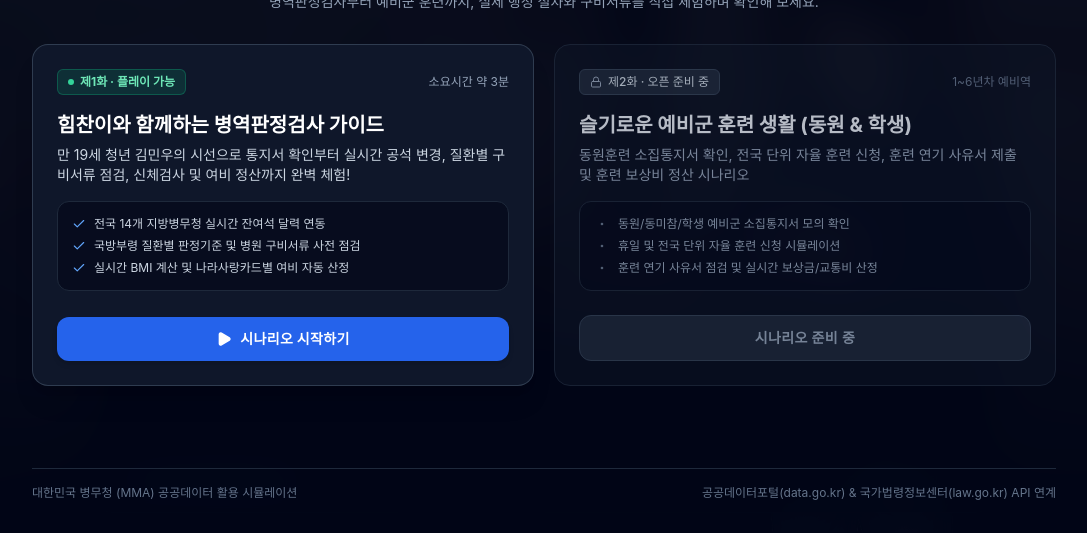
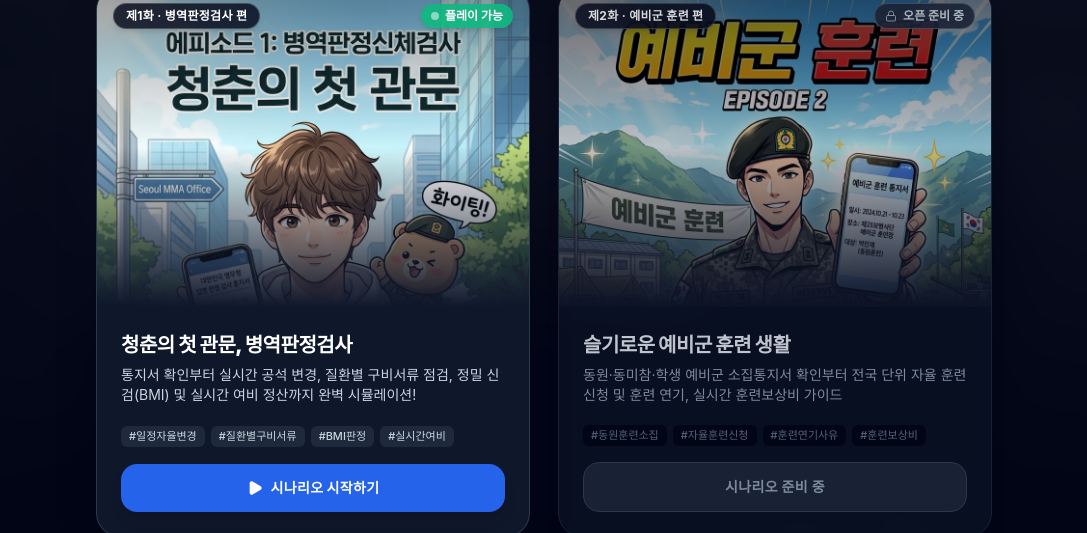
Before and after one commit to wookoon2024-cloud/mmanovel, a plain HTML site: page index.html in a window 1280 px wide. Shown: the part 267-800 px from the top of the page, without its empty margins (96-1183 px from the left). Drawn offline with nearby package versions, Linux system fonts and the light colour scheme; a web font is replaced by a local one.

Commit message:
feat: 메인 화면 시나리오 카드를 직관적인 웹툰 포스터 일러스트 기반의 세로형 카드(EP 01 신검 & EP 02 예비군)로 전면 개편

```diff
--- a/index.html
+++ b/index.html
@@ -140,92 +140,88 @@
         </p>
       </div>
 
-      <!-- 에피소드 카드 2종 (깔끔한 스튜디오형 카드 레이아웃) -->
-      <div class="grid grid-cols-1 md:grid-cols-2 gap-5 pt-2">
+      <!-- 에피소드 카드 2종 (직관적인 세로형 포스터 카드 레이아웃) -->
+      <div class="grid grid-cols-1 md:grid-cols-2 gap-7 max-w-4xl w-full mx-auto pt-2">
 
         <!-- CARD 1: 제1화 병역판정검사 (정식 플레이 가능) -->
-        <div class="group rounded-2xl bg-slate-900 border border-slate-700/90 hover:border-blue-500/80 p-6 flex flex-col justify-between transition-all duration-150 hover:bg-slate-850 shadow-xl hover:shadow-2xl">
-          <div class="space-y-4">
-            <div class="flex items-center justify-between">
-              <span class="px-2.5 py-1 rounded-md bg-emerald-500/15 border border-emerald-500/30 text-emerald-300 text-xs font-bold flex items-center gap-1.5">
-                <span class="w-1.5 h-1.5 rounded-full bg-emerald-400"></span> 제1화 · 플레이 가능
+        <div class="group rounded-3xl bg-slate-900 border border-slate-700/80 hover:border-blue-400 overflow-hidden flex flex-col shadow-2xl transition-all duration-200 transform hover:-translate-y-2">
+          <!-- 포스터 이미지 영역 (상단 세로 3:4 프레임) -->
+          <div class="relative w-full h-[280px] sm:h-[320px] overflow-hidden bg-slate-950">
+            <img src="assets/ep1_cover.jpg" alt="제1화 병역판정검사" class="w-full h-full object-cover object-top transition duration-300 group-hover:scale-105">
+            <div class="absolute inset-0 bg-gradient-to-t from-slate-900 via-transparent to-black/40"></div>
+
+            <!-- 이미지 상단 배지 -->
+            <div class="absolute top-4 left-4 right-4 flex items-center justify-between">
+              <span class="px-3 py-1 rounded-full bg-slate-950/80 backdrop-blur-md border border-white/20 text-white text-xs font-bold tracking-wide shadow-md">
+                제1화 · 병역판정검사 편
               </span>
-              <span class="text-xs text-slate-400">
-                소요시간 약 3분
+              <span class="px-2.5 py-1 rounded-full bg-emerald-500/90 text-white text-xs font-bold flex items-center gap-1.5 shadow-md">
+                <span class="w-2 h-2 rounded-full bg-white animate-pulse"></span> 플레이 가능
               </span>
             </div>
+          </div>
 
+          <!-- 하단 설명 및 버튼 영역 -->
+          <div class="p-5 sm:p-6 flex-1 flex flex-col justify-between space-y-4">
             <div>
-              <h3 class="text-lg sm:text-xl font-bold text-white group-hover:text-blue-300 transition">
-                힘찬이와 함께하는 병역판정검사 가이드
+              <h3 class="text-lg sm:text-xl font-black text-white group-hover:text-blue-300 transition tracking-tight">
+                청춘의 첫 관문, 병역판정검사
               </h3>
               <p class="text-xs sm:text-sm text-slate-300 mt-1.5 leading-relaxed">
-                만 19세 청년 김민우의 시선으로 통지서 확인부터 실시간 공석 변경, 질환별 구비서류 점검, 신체검사 및 여비 정산까지 완벽 체험!
+                통지서 확인부터 실시간 공석 변경, 질환별 구비서류 점검, 정밀 신검(BMI) 및 실시간 여비 정산까지 완벽 시뮬레이션!
               </p>
             </div>
 
-            <div class="space-y-1.5 bg-slate-950/60 p-3.5 rounded-xl border border-slate-800 text-xs text-slate-300">
-              <div class="flex items-center gap-2">
-                <i data-lucide="check" class="w-3.5 h-3.5 text-blue-400 shrink-0"></i>
-                <span>전국 14개 지방병무청 실시간 잔여석 달력 연동</span>
-              </div>
-              <div class="flex items-center gap-2">
-                <i data-lucide="check" class="w-3.5 h-3.5 text-blue-400 shrink-0"></i>
-                <span>국방부령 질환별 판정기준 및 병원 구비서류 사전 점검</span>
-              </div>
-              <div class="flex items-center gap-2">
-                <i data-lucide="check" class="w-3.5 h-3.5 text-blue-400 shrink-0"></i>
-                <span>실시간 BMI 계산 및 나라사랑카드별 여비 자동 산정</span>
-              </div>
+            <div class="flex flex-wrap gap-1.5 pt-1">
+              <span class="text-[11px] px-2 py-0.5 rounded-md bg-slate-800 text-slate-300 font-medium">#일정자율변경</span>
+              <span class="text-[11px] px-2 py-0.5 rounded-md bg-slate-800 text-slate-300 font-medium">#질환별구비서류</span>
+              <span class="text-[11px] px-2 py-0.5 rounded-md bg-slate-800 text-slate-300 font-medium">#BMI판정</span>
+              <span class="text-[11px] px-2 py-0.5 rounded-md bg-slate-800 text-slate-300 font-medium">#실시간여비</span>
             </div>
-          </div>
 
-          <div class="pt-6">
-            <button onclick="startEpisode(1)" class="w-full py-3 rounded-xl bg-blue-600 hover:bg-blue-500 text-white font-bold text-sm tracking-wide flex items-center justify-center gap-2 shadow-md transition cursor-pointer">
+            <button onclick="startEpisode(1)" class="w-full py-3.5 rounded-2xl bg-blue-600 hover:bg-blue-500 text-white font-black text-sm tracking-wide flex items-center justify-center gap-2 shadow-lg transition transform hover:scale-[1.01] cursor-pointer">
               <i data-lucide="play" class="w-4 h-4 fill-white"></i> 시나리오 시작하기
             </button>
           </div>
         </div>
 
         <!-- CARD 2: 제2화 예비군 훈련 (준비 중) -->
-        <div class="group rounded-2xl bg-slate-900/60 border border-slate-800 p-6 flex flex-col justify-between transition-all duration-150 opacity-80 hover:opacity-100">
-          <div class="space-y-4">
-            <div class="flex items-center justify-between">
-              <span class="px-2.5 py-1 rounded-md bg-slate-800 border border-slate-700 text-slate-300 text-xs font-medium flex items-center gap-1.5">
-                <i data-lucide="lock" class="w-3 h-3 text-slate-400"></i> 제2화 · 오픈 준비 중
+        <div class="group rounded-3xl bg-slate-900/70 border border-slate-800 hover:border-amber-500/60 overflow-hidden flex flex-col shadow-xl transition-all duration-200 opacity-85 hover:opacity-100">
+          <!-- 포스터 이미지 영역 (상단 세로 3:4 프레임) -->
+          <div class="relative w-full h-[280px] sm:h-[320px] overflow-hidden bg-slate-950">
+            <img src="assets/ep2_cover.jpg" alt="제2화 예비군 훈련" class="w-full h-full object-cover object-top transition duration-300 group-hover:scale-105 opacity-90">
+            <div class="absolute inset-0 bg-gradient-to-t from-slate-900 via-transparent to-black/50"></div>
+
+            <!-- 이미지 상단 배지 -->
+            <div class="absolute top-4 left-4 right-4 flex items-center justify-between">
+              <span class="px-3 py-1 rounded-full bg-slate-950/80 backdrop-blur-md border border-white/20 text-white text-xs font-bold tracking-wide shadow-md">
+                제2화 · 예비군 훈련 편
               </span>
-              <span class="text-xs text-slate-500">
-                1~6년차 예비역
+              <span class="px-2.5 py-1 rounded-full bg-slate-800/90 border border-slate-600 text-slate-300 text-xs font-bold flex items-center gap-1.5">
+                <i data-lucide="lock" class="w-3 h-3 text-slate-400"></i> 오픈 준비 중
               </span>
             </div>
+          </div>
 
+          <!-- 하단 설명 및 버튼 영역 -->
+          <div class="p-5 sm:p-6 flex-1 flex flex-col justify-between space-y-4">
             <div>
-              <h3 class="text-lg sm:text-xl font-bold text-slate-200">
-                슬기로운 예비군 훈련 생활 (동원 & 학생)
+              <h3 class="text-lg sm:text-xl font-black text-slate-200 group-hover:text-amber-300 transition tracking-tight">
+                슬기로운 예비군 훈련 생활
               </h3>
               <p class="text-xs sm:text-sm text-slate-400 mt-1.5 leading-relaxed">
-                동원훈련 소집통지서 확인, 전국 단위 자율 훈련 신청, 훈련 연기 사유서 제출 및 훈련 보상비 정산 시나리오
+                동원·동미참·학생 예비군 소집통지서 확인부터 전국 단위 자율 훈련 신청 및 훈련 연기, 실시간 훈련보상비 가이드
               </p>
             </div>
 
-            <div class="space-y-1.5 bg-slate-950/40 p-3.5 rounded-xl border border-slate-800 text-xs text-slate-400">
-              <div class="flex items-center gap-2">
-                <i data-lucide="dot" class="w-4 h-4 text-slate-500 shrink-0"></i>
-                <span>동원/동미참/학생 예비군 소집통지서 모의 확인</span>
-              </div>
-              <div class="flex items-center gap-2">
-                <i data-lucide="dot" class="w-4 h-4 text-slate-500 shrink-0"></i>
-                <span>휴일 및 전국 단위 자율 훈련 신청 시뮬레이션</span>
-              </div>
-              <div class="flex items-center gap-2">
-                <i data-lucide="dot" class="w-4 h-4 text-slate-500 shrink-0"></i>
-                <span>훈련 연기 사유서 점검 및 실시간 보상금/교통비 산정</span>
-              </div>
+            <div class="flex flex-wrap gap-1.5 pt-1">
+              <span class="text-[11px] px-2 py-0.5 rounded-md bg-slate-950 text-slate-500 font-medium">#동원훈련소집</span>
+              <span class="text-[11px] px-2 py-0.5 rounded-md bg-slate-950 text-slate-500 font-medium">#자율훈련신청</span>
+              <span class="text-[11px] px-2 py-0.5 rounded-md bg-slate-950 text-slate-500 font-medium">#훈련연기사유</span>
+              <span class="text-[11px] px-2 py-0.5 rounded-md bg-slate-950 text-slate-500 font-medium">#훈련보상비</span>
             </div>
-          </div>
 
-          <div class="pt-6">
-            <button onclick="startEpisode(2)" class="w-full py-3 rounded-xl bg-slate-800 hover:bg-slate-750 border border-slate-700 text-slate-400 hover:text-slate-200 font-semibold text-sm tracking-wide flex items-center justify-center gap-2 transition cursor-pointer">
+            <button onclick="startEpisode(2)" class="w-full py-3.5 rounded-2xl bg-slate-800 hover:bg-slate-750 border border-slate-700 text-slate-400 hover:text-slate-200 font-bold text-sm tracking-wide flex items-center justify-center gap-2 transition cursor-pointer">
               <span>시나리오 준비 중</span>
             </button>
           </div>
```
Also changed, not shown: assets/ep1_cover.jpg (added), assets/ep2_cover.jpg (added).
